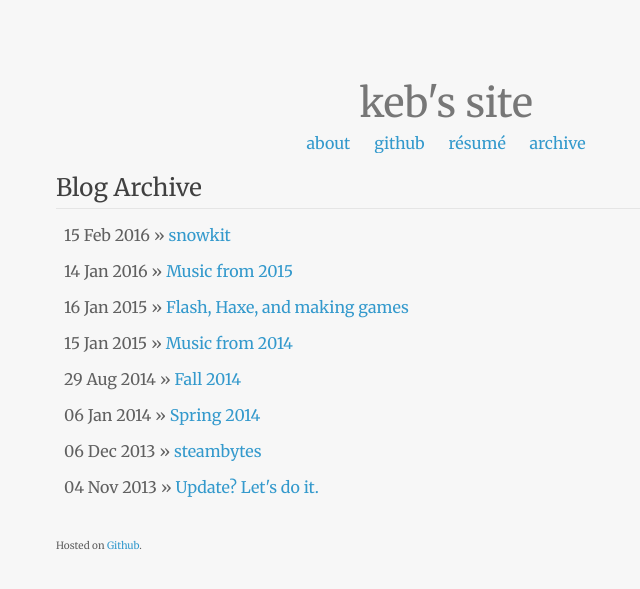
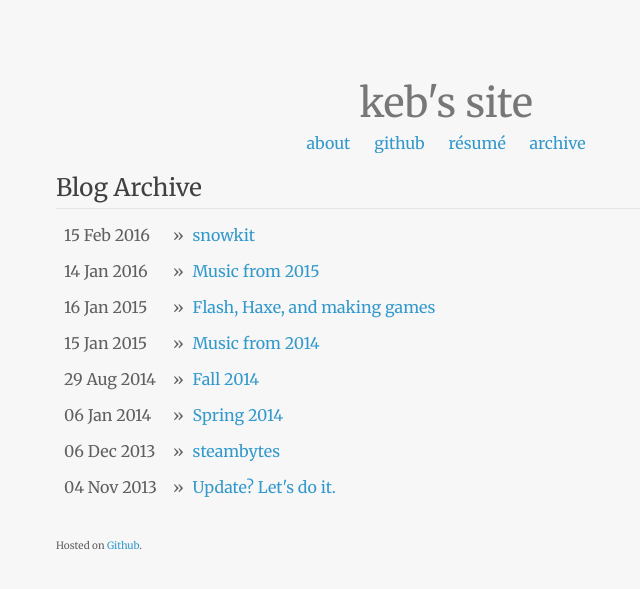
Before and after one commit to kevinfiol/kevinfiol.github.io, a Jekyll site: the page built from archive.html, in a window 1280 px wide. Shown: the top 589 px of the page, without its empty margins (194-834 px from the left). Built offline with Jekyll 4.4.1, drawn with Linux system fonts in a browser that asks for light colours; nearby versions of some CDN libraries.

Commit message:
padded archive links

```diff
--- a/archive.html
+++ b/archive.html
@@ -8,7 +8,7 @@ title: Kevin Fiol
 	<hr>
 
 	{% for post in site.posts %}
-	<p> {{ post.date | date_to_string }} » <a href="{{ post.url }}">{{ post.title }}</a></p>
+	<p> <span id="archive_date">{{ post.date | date_to_string }}</span> » <a id="archive_link" href="{{ post.url }}">{{ post.title }}</a></p>
 	{% endfor %}
 
 </section>
--- a/css/styles.css
+++ b/css/styles.css
@@ -187,6 +187,15 @@ hr {
   margin:0;
 }
 
+#archive_date {
+  display: inline-block;
+  width: 105px;
+}
+
+#archive_link {
+  padding-left: 5px;
+}
+
 svg:not(:root) {
   overflow: hidden;
 }
@@ -312,6 +321,10 @@ svg:not(:root) {
     font-size: 14px;
   }
 
+  #archive_date {
+    width: 95px;
+  }
+
 /*  header ul {
     display:none;
   }*/
```
